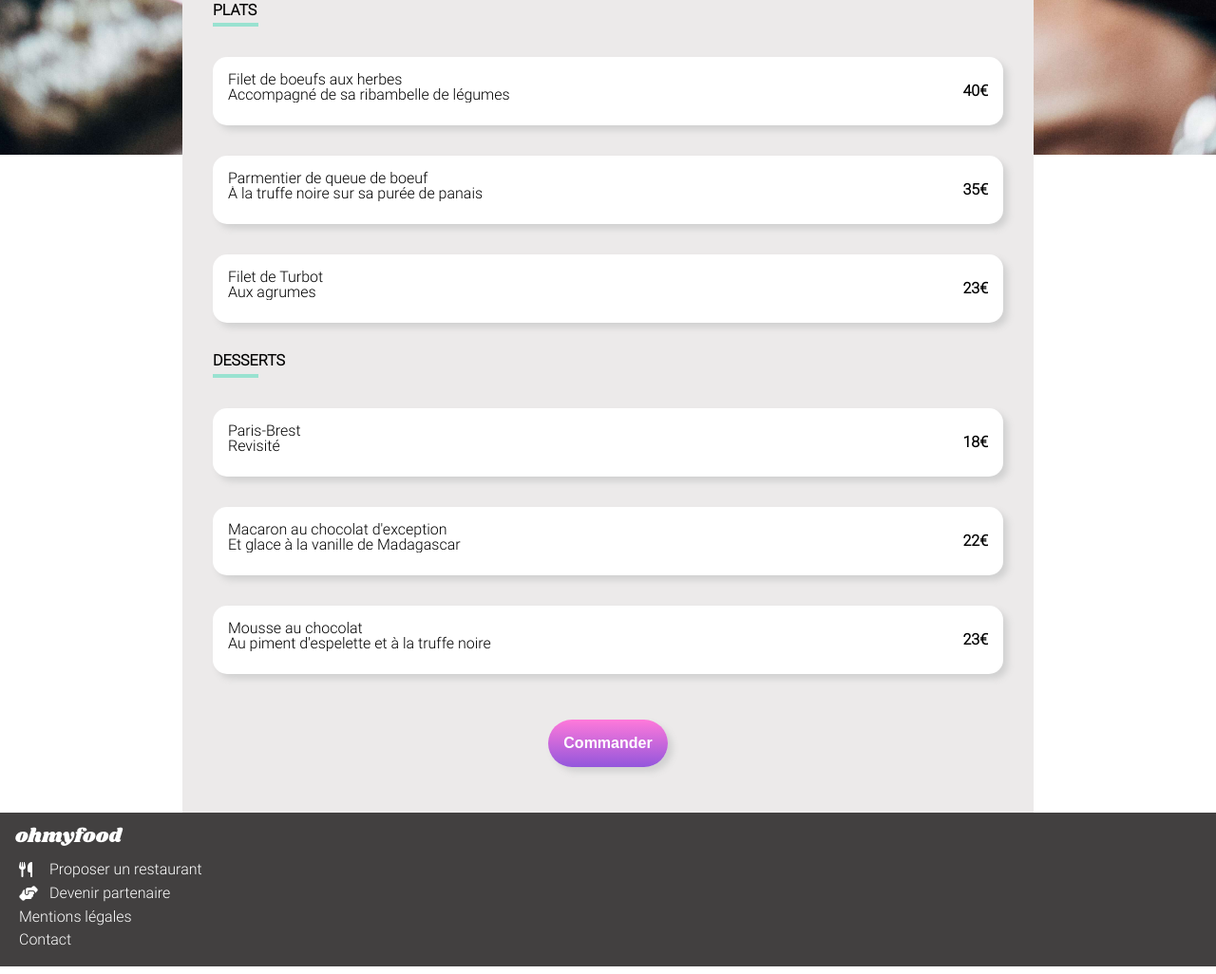
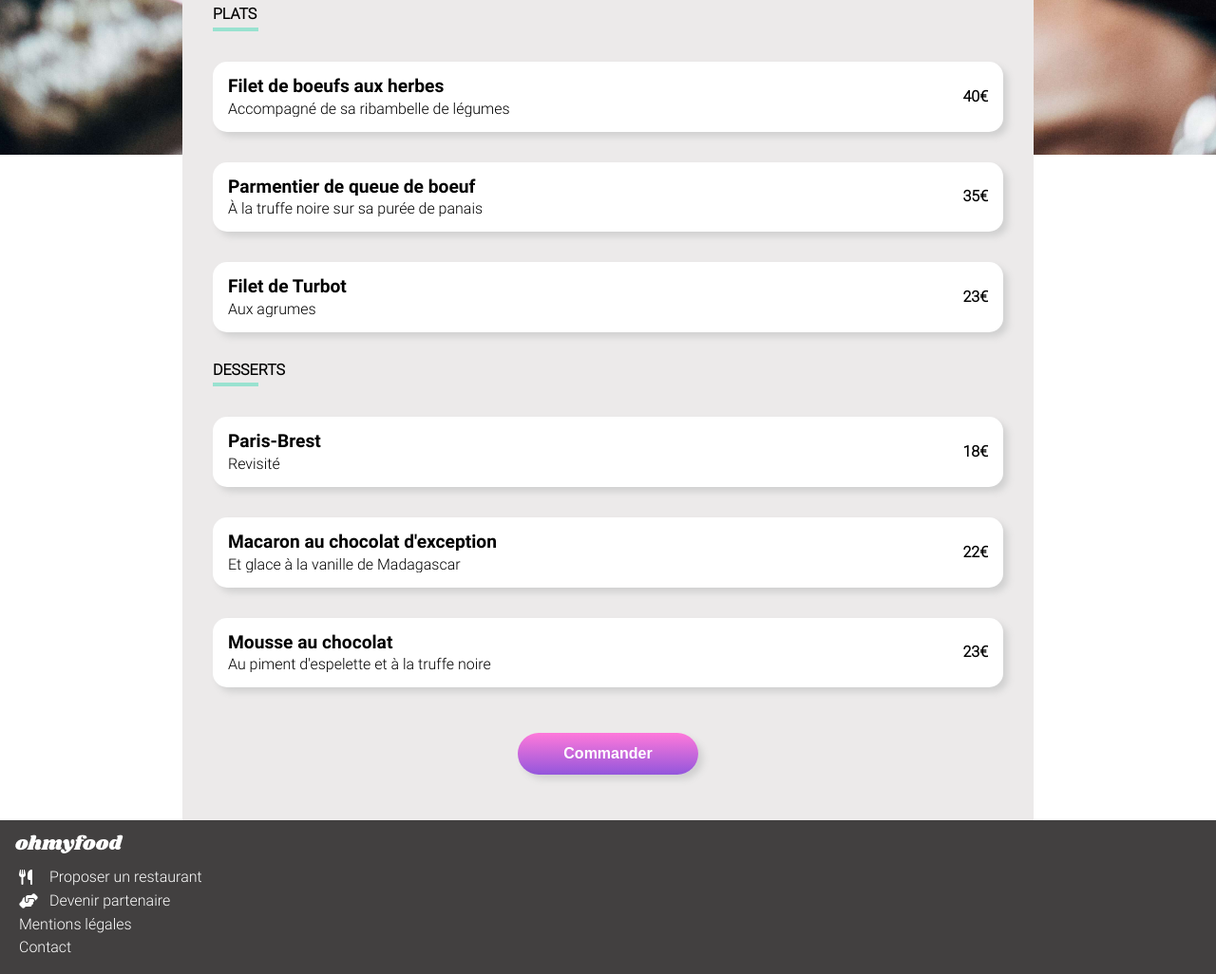
Before and after one commit to felixbarriere/Openclassrooms_Projet_3, a plain HTML site: page ohmyfood_menu1.html in a window 1280 px wide. Shown: the part 790-1816 px from the top of the page at 95% size. Drawn offline with Linux system fonts and the light colour scheme.

Commit message:
last commit

```diff
--- a/ohmyfood_menu.scss
+++ b/ohmyfood_menu.scss
@@ -248,7 +248,7 @@ h1
     background-image: $button_color;
     border-radius: 25px;
     border:0;
-    padding: 1rem;
+    padding: 0.8rem 3rem;
     margin: 1rem 0;
     font-weight: 600;
     font-size: 1rem;
@@ -404,6 +404,7 @@ color: white;
 {
     display: flex;
     padding: 0.25rem;
+    cursor: pointer;
 }
 
 
@@ -413,10 +414,14 @@ color: white;
 }
 /*# sourceMappingURL=ohmyfood_menu.css.map */
 
+#footer_contact
+{
+    color:white;
+}
 
 
 /**************************************MENU PAGE******************/
-/*****************************************************************/
+/**************************************BODY******************/
 #body_menu
 {
     position: relative;
@@ -513,10 +518,7 @@ color: white;
    position: relative;
    z-index: 1;
 
-   //opacity: 1;
 
-
-   //pseudoclass doit etre sur un lien : ".logo_heart n'en est pas un"
     &:hover
     {
         transition: 0.5s;
@@ -585,6 +587,11 @@ color: white;
     }
 }
 
+h4
+{
+    font-family: roboto_bold;
+    font-size: 1.2rem;
+}
 
 
 .sub_menu_bloc
@@ -606,6 +613,7 @@ color: white;
         overflow: hidden;
         text-overflow: ellipsis;
         padding: 1rem;
+        padding-right: 0;
         flex: 1;
 
         &_title
@@ -618,6 +626,7 @@ color: white;
 
         &_description
             {
+                padding-top: 0.4rem;
                 white-space: nowrap;
                 overflow: hidden;
                 text-overflow: ellipsis;
@@ -631,7 +640,7 @@ color: white;
             align-items: flex-end;
             font-weight: bold;
             margin: auto 0;
-            padding-left: 1rem;
+            padding-left: 0.5rem;
             transition:  transform 1s;
         }
 
--- a/ohmyfood_menu1.html
+++ b/ohmyfood_menu1.html
@@ -163,7 +163,7 @@
                     <div class="footer_text_titles_title">Devenir partenaire</div>
                 </div>
                 <div class="footer_text_titles">Mentions légales</div>
-                <div class="footer_text_titles">Contact</div>
+                <a href="mailto:contact@ohmyfood.com" id="footer_contact"><div class="footer_text_titles">Contact</div></a>
             </div>
         </footer>
     </body>
```
Also changed, not shown: index.html (+1 -1 lines), ohmyfood_menu2.html (+1 -1 lines), ohmyfood_menu3.html (+1 -1 lines), ohmyfood_menu4.html (+1 -1 lines), ohmyfood_menu.css.
